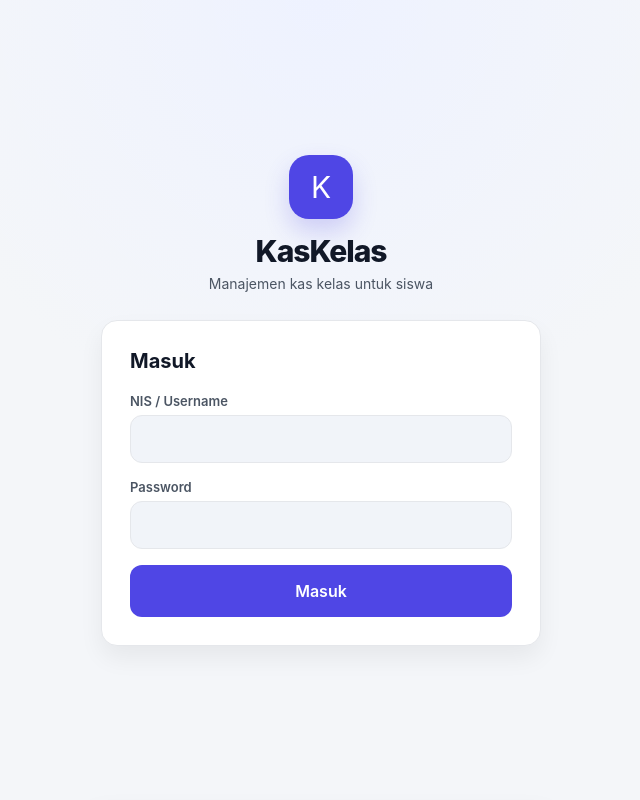
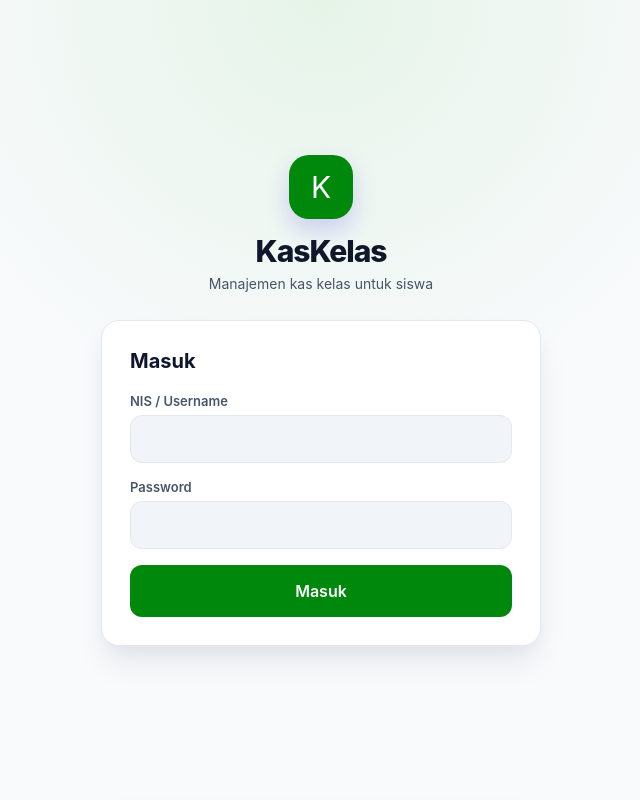
Before and after one commit to risyadridha/kaskelas, a PHP site: page / in a window 1280 px wide. Shown: the whole page, without its empty margins (319-959 px from the left). Run offline with PHP 8.4, Linux system fonts and the light colour scheme.

Commit message:
Redesign UI/UX with fintech-inspired design system, clean SVG icons, and polished Siswa & Bendahara modes
Co-authored-by: risyadridha <255619560+risyadridha@users.noreply.github.com>

```diff
--- a/app.css
+++ b/app.css
@@ -1,62 +1,65 @@
 :root {
-    --primary: #4f46e5;
-    --primary-dark: #4338ca;
-    --primary-light: #eef2ff;
-    --success: #059669;
+    --primary: #00880c;
+    --primary-dark: #00680a;
+    --primary-light: #e6f4e8;
+    --accent: #00a511;
+    --success: #10b981;
     --success-bg: #ecfdf5;
-    --warning: #d97706;
+    --warning: #f59e0b;
     --warning-bg: #fffbeb;
-    --danger: #dc2626;
+    --danger: #ef4444;
     --danger-bg: #fef2f2;
-    --info: #0284c7;
-    --info-bg: #e0f2fe;
-    --bg: #f4f6f9;
+    --info: #3b82f6;
+    --info-bg: #eff6ff;
+    --bg: #f8fafc;
     --card: #ffffff;
-    --text: #111827;
-    --text-secondary: #4b5563;
-    --text-muted: #9ca3af;
-    --border: #e5e7eb;
-    --shadow: 0 2px 8px rgba(0,0,0,0.04), 0 1px 2px rgba(0,0,0,0.02);
-    --shadow-lg: 0 12px 24px rgba(0,0,0,0.06);
-    --radius: 16px;
+    --text: #0f172a;
+    --text-secondary: #475569;
+    --text-muted: #94a3b8;
+    --border: #e2e8f0;
+    --shadow: 0 4px 16px -2px rgba(15, 23, 42, 0.05), 0 2px 6px -1px rgba(15, 23, 42, 0.03);
+    --shadow-lg: 0 20px 32px -4px rgba(15, 23, 42, 0.08), 0 8px 16px -4px rgba(15, 23, 42, 0.04);
+    --radius-xl: 24px;
+    --radius: 18px;
     --radius-sm: 12px;
     --radius-xs: 8px;
-    --nav-height: 64px;
-    --sidebar-width: 240px;
-    --font: 'Inter', 'Segoe UI', system-ui, -apple-system, sans-serif;
-    --transition: 0.15s ease;
+    --nav-height: 68px;
+    --sidebar-width: 256px;
+    --font: 'Plus Jakarta Sans', 'Inter', -apple-system, BlinkMacSystemFont, 'Segoe UI', Roboto, sans-serif;
+    --transition: 0.2s cubic-bezier(0.16, 1, 0.3, 1);
     --bottom-sheet-bg: #ffffff;
-    --chart-grid: #e5e7eb;
-    --skeleton: #e5e7eb;
-    --input-bg: #f1f4f9;
-    --overlay: rgba(17,24,39,0.5);
+    --chart-grid: #f1f5f9;
+    --skeleton: #f1f5f9;
+    --input-bg: #f1f5f9;
+    --overlay: rgba(15, 23, 42, 0.6);
 }
 
 [data-theme="dark"] {
-    --primary: #818cf8;
-    --primary-dark: #6366f1;
-    --primary-light: #1e1b4b;
+    --primary: #10b981;
+    --primary-dark: #059669;
+    --primary-light: #064e3b;
+    --accent: #34d399;
     --success: #34d399;
     --success-bg: #064e3b;
     --warning: #fbbf24;
     --warning-bg: #451a03;
     --danger: #f87171;
     --danger-bg: #450a0a;
-    --info: #38bdf8;
-    --info-bg: #082f49;
-    --bg: #0f172a;
-    --card: #1e293b;
-    --text: #f1f5f9;
-    --text-secondary: #cbd5e1;
-    --text-muted: #94a3b8;
-    --border: #334155;
-    --shadow: 0 2px 8px rgba(0,0,0,0.3), 0 1px 2px rgba(0,0,0,0.2);
-    --shadow-lg: 0 12px 24px rgba(0,0,0,0.4);
-    --bottom-sheet-bg: #1e293b;
-    --chart-grid: #334155;
-    --skeleton: #334155;
+    --info: #60a5fa;
+    --info-bg: #1e3a8a;
+    --bg: #0b0f19;
+    --card: #151d2a;
+    --text: #f8fafc;
+    --text-secondary: #94a3b8;
+    --text-muted: #64748b;
+    --border: #1e293b;
+    --shadow: 0 4px 20px rgba(0, 0, 0, 0.35);
+    --shadow-lg: 0 24px 40px rgba(0, 0, 0, 0.5);
+    --bottom-sheet-bg: #151d2a;
+    --chart-grid: #1e293b;
+    --skeleton: #1e293b;
     --input-bg: #0f172a;
-    --overlay: rgba(0,0,0,0.7);
+    --overlay: rgba(0, 0, 0, 0.8);
 }
 
 * { margin:0; padding:0; box-sizing:border-box; -webkit-tap-highlight-color:transparent; }
@@ -339,10 +342,23 @@ textarea.form-input { resize:vertical; min-height:100px; }
 
 /* HOME SPECIFIC */
 .hero-card {
-    background: linear-gradient(135deg, #4f46e5 0%, #6366f1 100%);
+    background: linear-gradient(135deg, #00880c 0%, #00b112 100%);
     color: #ffffff;
     border: none;
-    box-shadow: 0 10px 20px rgba(79,70,229,0.2);
+    box-shadow: 0 12px 28px rgba(0, 136, 12, 0.25);
+    position: relative;
+    overflow: hidden;
+}
+.hero-card::after {
+    content: '';
+    position: absolute;
+    right: -20px;
+    bottom: -20px;
+    width: 140px;
+    height: 140px;
+    background: radial-gradient(circle, rgba(255,255,255,0.18) 0%, transparent 70%);
+    border-radius: 50%;
+    pointer-events: none;
 }
 .hero-card .card-header,
 .hero-card .card-title,
--- a/app.js
+++ b/app.js
@@ -45,6 +45,35 @@ const state = {
     selectedUploadTxId: null,
     txCounter: 1000,
 };
+
+// ==================== SVG ICON SYSTEM ====================
+const iconsSvg = {
+    'home': `<svg class="svg-icon" viewBox="0 0 24 24" fill="none" stroke="currentColor" stroke-width="2" stroke-linecap="round" stroke-linejoin="round"><path d="M3 9l9-7 9 7v11a2 2 0 0 1-2 2H5a2 2 0 0 1-2-2z"></path><polyline points="9 22 9 12 15 12 15 22"></polyline></svg>`,
+    'wallet': `<svg class="svg-icon" viewBox="0 0 24 24" fill="none" stroke="currentColor" stroke-width="2" stroke-linecap="round" stroke-linejoin="round"><rect x="2" y="4" width="20" height="16" rx="2"></rect><path d="M6 8h12"></path><path d="M18 12h2a2 2 0 0 1 2 2v2a2 2 0 0 1-2 2h-2"></path></svg>`,
+    'credit-card': `<svg class="svg-icon" viewBox="0 0 24 24" fill="none" stroke="currentColor" stroke-width="2" stroke-linecap="round" stroke-linejoin="round"><rect x="1" y="4" width="22" height="16" rx="2" ry="2"></rect><line x1="1" y1="10" x2="23" y2="10"></line></svg>`,
+    'history': `<svg class="svg-icon" viewBox="0 0 24 24" fill="none" stroke="currentColor" stroke-width="2" stroke-linecap="round" stroke-linejoin="round"><path d="M12 8v4l3 3"></path><path d="M3.05 11a9 9 0 1 1 .5 4m-.5 5v-5h5"></path></svg>`,
+    'alert': `<svg class="svg-icon" viewBox="0 0 24 24" fill="none" stroke="currentColor" stroke-width="2" stroke-linecap="round" stroke-linejoin="round"><path d="M10.29 3.86L1.82 18a2 2 0 0 0 1.71 3h16.94a2 2 0 0 0 1.71-3L13.71 3.86a2 2 0 0 0-3.42 0z"></path><line x1="12" y1="9" x2="12" y2="13"></line><line x1="12" y1="17" x2="12.01" y2="17"></line></svg>`,
+    'bar-chart': `<svg class="svg-icon" viewBox="0 0 24 24" fill="none" stroke="currentColor" stroke-width="2" stroke-linecap="round" stroke-linejoin="round"><line x1="18" y1="20" x2="18" y2="10"></line><line x1="12" y1="20" x2="12" y2="4"></line><line x1="6" y1="20" x2="6" y2="14"></line></svg>`,
+    'check-circle': `<svg class="svg-icon" viewBox="0 0 24 24" fill="none" stroke="currentColor" stroke-width="2" stroke-linecap="round" stroke-linejoin="round"><path d="M22 11.08V12a10 10 0 1 1-5.93-9.14"></path><polyline points="22 4 12 14.01 9 11.01"></polyline></svg>`,
+    'receipt': `<svg class="svg-icon" viewBox="0 0 24 24" fill="none" stroke="currentColor" stroke-width="2" stroke-linecap="round" stroke-linejoin="round"><path d="M4 2v20l2-1 2 1 2-1 2 1 2-1 2 1 2-1 2 1V2l-2 1-2-1-2 1-2-1-2 1-2-1-2 1-2-1z"></path><path d="M16 8h-6a2 2 0 1 0 0 4h4a2 2 0 1 1 0 4H8"></path><path d="M12 6v12"></path></svg>`,
+    'megaphone': `<svg class="svg-icon" viewBox="0 0 24 24" fill="none" stroke="currentColor" stroke-width="2" stroke-linecap="round" stroke-linejoin="round"><path d="M3 11l18-5v12L3 13v-2z"></path><path d="M11.6 16.8a3 3 0 1 1-5.8-1.6"></path></svg>`,
+    'bell': `<svg class="svg-icon" viewBox="0 0 24 24" fill="none" stroke="currentColor" stroke-width="2" stroke-linecap="round" stroke-linejoin="round"><path d="M18 8A6 6 0 0 0 6 8c0 7-3 9-3 9h18s-3-2-3-9"></path><path d="M13.73 21a2 2 0 0 1-3.46 0"></path></svg>`,
+    'user': `<svg class="svg-icon" viewBox="0 0 24 24" fill="none" stroke="currentColor" stroke-width="2" stroke-linecap="round" stroke-linejoin="round"><path d="M20 21v-2a4 4 0 0 0-4-4H8a4 4 0 0 0-4 4v2"></path><circle cx="12" cy="7" r="4"></circle></svg>`,
+    'users': `<svg class="svg-icon" viewBox="0 0 24 24" fill="none" stroke="currentColor" stroke-width="2" stroke-linecap="round" stroke-linejoin="round"><path d="M17 21v-2a4 4 0 0 0-3-3.87"></path><path d="M16 3.13a4 4 0 0 1 0 7.75"></path><path d="M21 21v-2a4 4 0 0 0-3-3.85"></path><path d="M1 21v-2a4 4 0 0 1 4-4h8a4 4 0 0 1 4 4v2"></path><circle cx="9" cy="7" r="4"></circle></svg>`,
+    'settings': `<svg class="svg-icon" viewBox="0 0 24 24" fill="none" stroke="currentColor" stroke-width="2" stroke-linecap="round" stroke-linejoin="round"><circle cx="12" cy="12" r="3"></circle><path d="M19.4 15a1.65 1.65 0 0 0 .33 1.82l.06.06a2 2 0 0 1 0 2.83 2 2 0 0 1-2.83 0l-.06-.06a1.65 1.65 0 0 0-1.82-.33 1.65 1.65 0 0 0-1 1.51V21a2 2 0 0 1-2 2 2 2 0 0 1-2-2v-.09A1.65 1.65 0 0 0 9 19.4a1.65 1.65 0 0 0-1.82.33l-.06.06a2 2 0 0 1-2.83 0 2 2 0 0 1 0-2.83l.06-.06a1.65 1.65 0 0 0 .33-1.82 1.65 1.65 0 0 0-1.51-1H3a2 2 0 0 1-2-2 2 2 0 0 1 2-2h.09A1.65 1.65 0 0 0 4.6 9a1.65 1.65 0 0 0-.33-1.82l-.06-.06a2 2 0 0 1 0-2.83 2 2 0 0 1 2.83 0l.06.06a1.65 1.65 0 0 0 1.82.33H9a1.65 1.65 0 0 0 1-1.51V3a2 2 0 0 1 2-2 2 2 0 0 1 2 2v.09a1.65 1.65 0 0 0 1 1.51 1.65 1.65 0 0 0 1.82-.33l.06-.06a2 2 0 0 1 2.83 0 2 2 0 0 1 0 2.83l-.06.06a1.65 1.65 0 0 0-.33 1.82V9a1.65 1.65 0 0 0 1.51 1H21a2 2 0 0 1 2 2 2 2 0 0 1-2 2h-.09a1.65 1.65 0 0 0-1.51 1z"></path></svg>`,
+    'search': `<svg class="svg-icon" viewBox="0 0 24 24" fill="none" stroke="currentColor" stroke-width="2" stroke-linecap="round" stroke-linejoin="round"><circle cx="11" cy="11" r="8"></circle><line x1="21" y1="21" x2="16.65" y2="16.65"></line></svg>`,
+    'arrow-left': `<svg class="svg-icon" viewBox="0 0 24 24" fill="none" stroke="currentColor" stroke-width="2" stroke-linecap="round" stroke-linejoin="round"><line x1="19" y1="12" x2="5" y2="12"></line><polyline points="12 19 5 12 12 5"></polyline></svg>`,
+    'plus': `<svg class="svg-icon" viewBox="0 0 24 24" fill="none" stroke="currentColor" stroke-width="2" stroke-linecap="round" stroke-linejoin="round"><line x1="12" y1="5" x2="12" y2="19"></line><line x1="5" y1="12" x2="19" y2="12"></line></svg>`,
+    'upload': `<svg class="svg-icon" viewBox="0 0 24 24" fill="none" stroke="currentColor" stroke-width="2" stroke-linecap="round" stroke-linejoin="round"><path d="M21 15v4a2 2 0 0 1-2 2H5a2 2 0 0 1-2-2v-4"></path><polyline points="17 8 12 3 7 8"></polyline><line x1="12" y1="3" x2="12" y2="15"></line></svg>`
+};
+
+function getIcon(name, extraClass='') {
+    const svg = iconsSvg[name] || iconsSvg['home'];
+    if (extraClass) {
+        return svg.replace('class="svg-icon"', `class="svg-icon ${extraClass}"`);
+    }
+    return svg;
+}
 
 // ==================== UTILITIES ====================
 function escapeHtml(str) {
@@ -832,22 +861,22 @@ async function renderHomePage() {
         </div>
 
         <div class="card mb-16">
-            <div class="card-header"><span class="card-title">Quick Access</span></div>
+            <div class="card-header"><span class="card-title">Aksi Cepat</span></div>
             <div class="quick-actions-grid">
-                <button class="quick-action-btn" onclick="navigateTo('pembayaran')"><span class="qa-icon">💳</span>Bayar Kas</button>
-                <button class="quick-action-btn" onclick="navigateTo('tunggakan')"><span class="qa-icon">⚠️</span>Tunggakan</button>
-                <button class="quick-action-btn" onclick="navigateTo('riwayat')"><span class="qa-icon">📋</span>Riwayat</button>
-                <button class="quick-action-btn" onclick="navigateTo('transparansi')"><span class="qa-icon">📊</span>Transparansi</button>
+                <button class="quick-action-btn" onclick="navigateTo('pembayaran')"><span class="qa-icon">${getIcon('credit-card')}</span>Bayar Kas</button>
+                <button class="quick-action-btn" onclick="navigateTo('tunggakan')"><span class="qa-icon">${getIcon('alert')}</span>Tunggakan</button>
+                <button class="quick-action-btn" onclick="navigateTo('riwayat')"><span class="qa-icon">${getIcon('history')}</span>Riwayat</button>
+                <button class="quick-action-btn" onclick="navigateTo('transparansi')"><span class="qa-icon">${getIcon('bar-chart')}</span>Transparansi</button>
             </div>
         </div>
 
         <div class="card mb-16">
             <div class="card-header"><span class="card-title">Fitur Kelas</span></div>
             <div class="quick-actions-grid">
-                <button class="quick-action-btn" onclick="navigateTo('pengeluaran')"><span class="qa-icon">💸</span>Pengeluaran</button>
-                <button class="quick-action-btn" onclick="navigateTo('pengumuman')"><span class="qa-icon">📢</span>Pengumuman</button>
-                <button class="quick-action-btn" onclick="navigateTo('kalender')"><span class="qa-icon">📅</span>Kalender</button>
-                <button class="quick-action-btn" onclick="navigateTo('anggota')"><span class="qa-icon">👥</span>Anggota</button>
+                <button class="quick-action-btn" onclick="navigateTo('pengeluaran')"><span class="qa-icon">${getIcon('receipt')}</span>Pengeluaran</button>
+                <button class="quick-action-btn" onclick="navigateTo('pengumuman')"><span class="qa-icon">${getIcon('megaphone')}</span>Pengumuman</button>
+                <button class="quick-action-btn" onclick="navigateTo('kalender')"><span class="qa-icon">${getIcon('history')}</span>Kalender</button>
+                <button class="quick-action-btn" onclick="navigateTo('anggota')"><span class="qa-icon">${getIcon('users')}</span>Anggota</button>
             </div>
         </div>
 
```
